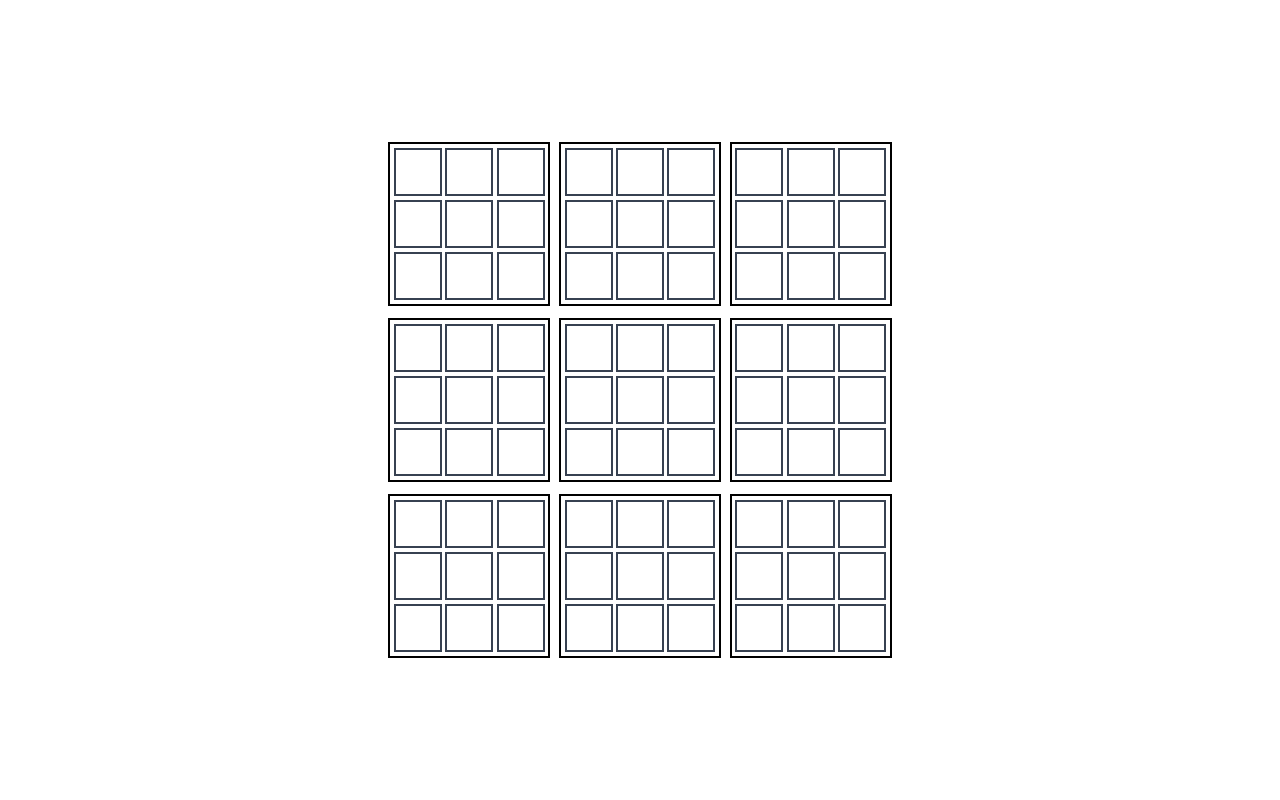
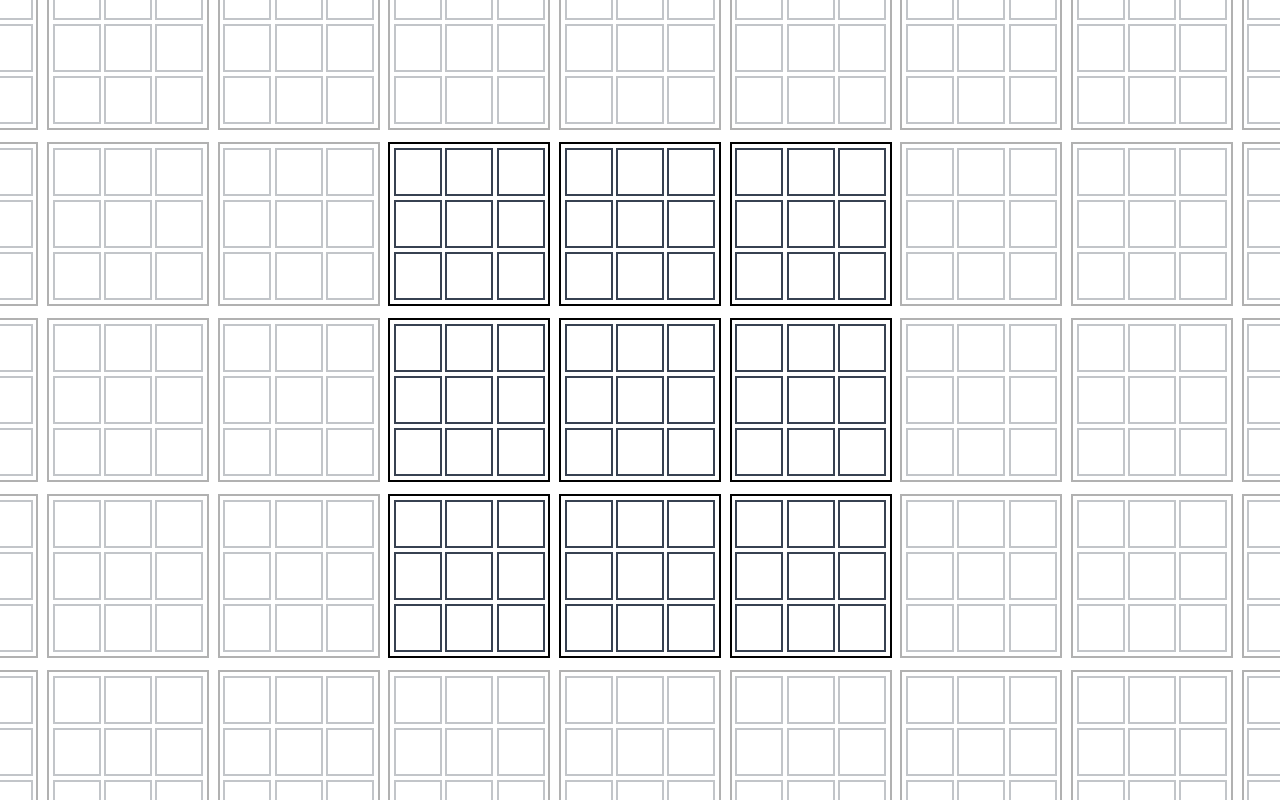
Before and after one commit to mraheja/mehuls-playground, a Next.js app: page /ultimate-tic-tac-torus in a window 1280 px wide. Built offline with nearby package versions, Linux system fonts and the light colour scheme.

Commit message:
extended grid

```diff
--- a/src/app/ultimate-tic-tac-torus/page.tsx
+++ b/src/app/ultimate-tic-tac-torus/page.tsx
@@ -2,7 +2,7 @@ import { UltimateTicTacTorus } from "@/components/molecules/UltimateTicTacTorus/
 
 const UltimateTicTacTorusPage = () => {
   return (
-    <div className="flex justify-center items-center min-h-[100dvh]">
+    <div className="flex justify-center items-center min-h-[100dvh] overflow-clip">
       <UltimateTicTacTorus />
     </div>
   );
--- a/src/components/molecules/UltimateTicTacTorus/UltimateTicTacTorus.tsx
+++ b/src/components/molecules/UltimateTicTacTorus/UltimateTicTacTorus.tsx
@@ -7,13 +7,30 @@ export interface UltimateTicTacTorusProps {
 export const UltimateTicTacTorus: React.FC<UltimateTicTacTorusProps> = ({
   className,
 }) => {
+  const board = (
+    <div className="grid grid-cols-3 gap-3 w-[500px] place-items-center">
+      {Array(9)
+        .fill(null)
+        .map((_, index) => (
+          <div className="border-2 border-black p-1" key={index}>
+            <TicTacToe />
+          </div>
+        ))}
+    </div>
+  );
+
+
   return (
-    <div className="grid grid-cols-3 gap-3 w-[500px] place-items-center">
-      {Array(9).fill(null).map((_, index) => (
-        <div className="border-2 border-black p-1" key={index}>
-            <TicTacToe/>
-        </div>
-      ))}
+    <div className="relative">
+      {board}
+      <div className="absolute top-0 left-full opacity-30 translate-x-3">{board}</div>
+      <div className="absolute top-0 right-full opacity-30 -translate-x-3">{board}</div>
+      <div className="absolute bottom-full left-0 opacity-30 -translate-y-3">{board}</div>
+      <div className="absolute top-full left-0 opacity-30 translate-y-3">{board}</div>
+      <div className="absolute top-full right-full opacity-30 translate-y-3 -translate-x-3">{board}</div>
+      <div className="absolute bottom-full right-full opacity-30 -translate-y-3 -translate-x-3">{board}</div>
+      <div className="absolute top-full left-full opacity-30 translate-y-3 translate-x-3">{board}</div>
+      <div className="absolute bottom-full left-full opacity-30 -translate-y-3 translate-x-3">{board}</div>
     </div>
   );
 };
```
